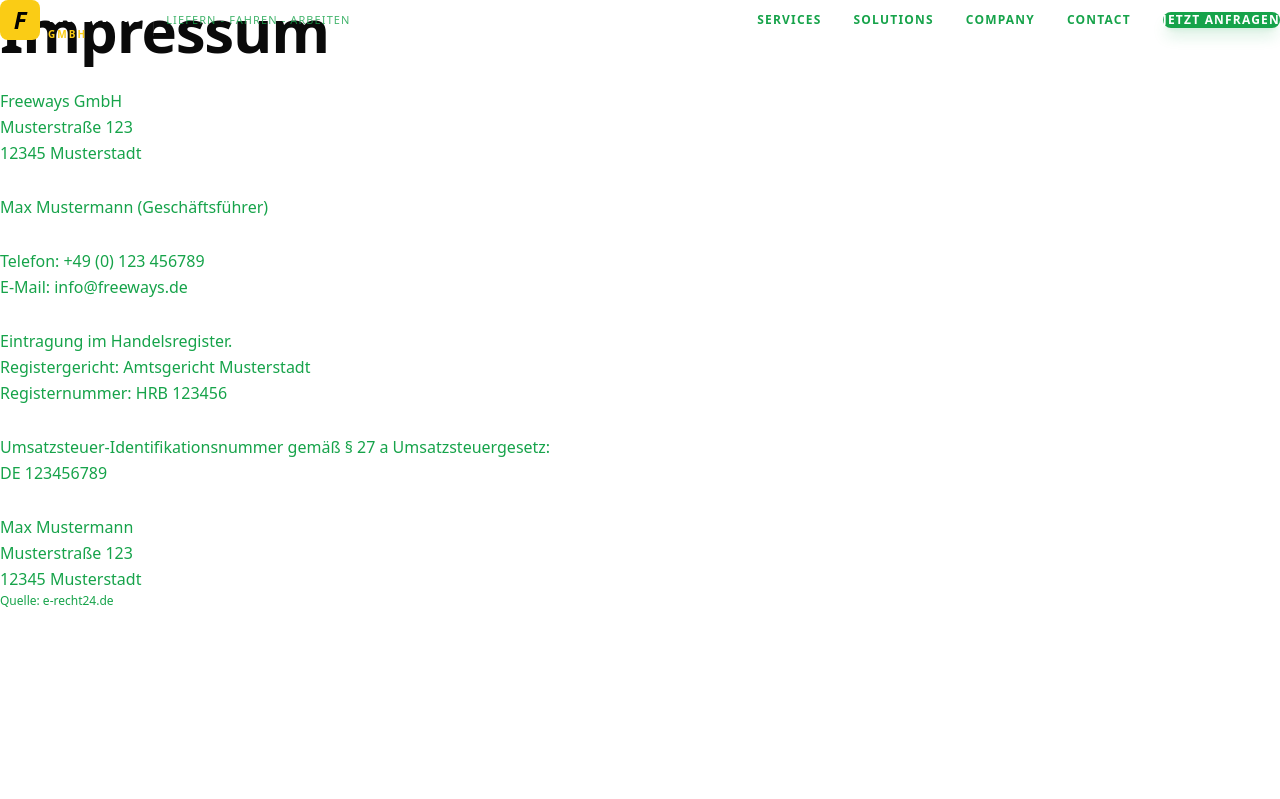
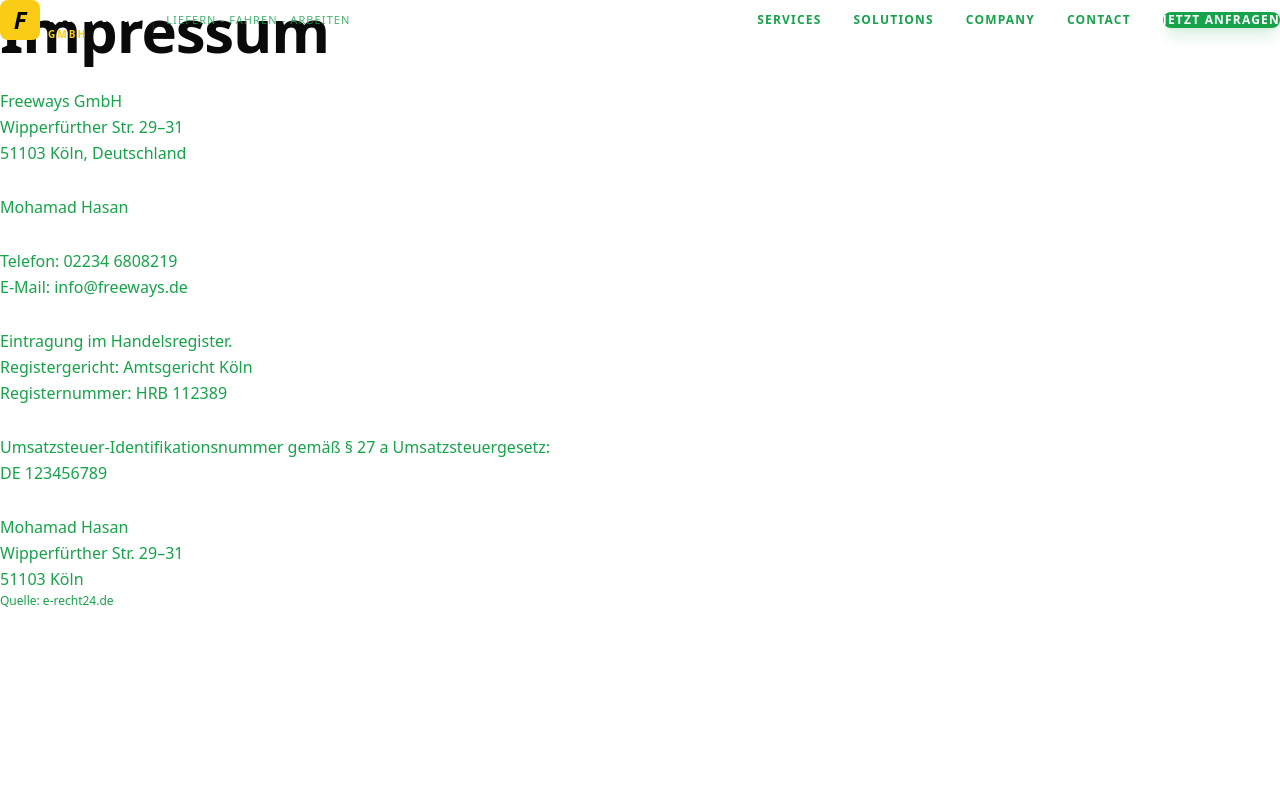
Before and after one commit to freewaysinfo/website, a Next.js app: page /impressum in a window 1280 px wide. Shown: the top 799 px of the page. Built offline with nearby package versions, Linux system fonts and the light colour scheme.

Commit message:
Update legal information with official registration details

```diff
--- a/src/app/datenschutz/page.tsx
+++ b/src/app/datenschutz/page.tsx
@@ -10,6 +10,15 @@
           <h2 className="text-xl font-bold text-white mb-4 uppercase tracking-wider">1. Datenschutz auf einen Blick</h2>
           <h3 className="font-bold text-white mt-4 mb-2">Allgemeine Hinweise</h3>
           <p>Die folgenden Hinweise geben einen einfachen Überblick darüber, was mit Ihren personenbezogenen Daten passiert, wenn Sie diese Website besuchen.</p>
+
+          <h3 className="font-bold text-white mt-6 mb-2">Verantwortliche Stelle</h3>
+          <p>
+            Freeways GmbH<br />
+            Mohamad Hasan<br />
+            Wipperfürther Str. 29–31<br />
+            D-51103 Köln<br />
+            E-Mail: info@freeways.de
+          </p>
         </section>
 
         <section>
--- a/src/app/impressum/page.tsx
+++ b/src/app/impressum/page.tsx
@@ -9,26 +9,26 @@
         <section>
           <h2 className="text-xl font-bold text-white mb-4 uppercase tracking-wider">Angaben gemäß § 5 TMG</h2>
           <p>Freeways GmbH</p>
-          <p>Musterstraße 123</p>
-          <p>12345 Musterstadt</p>
+          <p>Wipperfürther Str. 29–31</p>
+          <p>51103 Köln, Deutschland</p>
         </section>
 
         <section>
           <h2 className="text-xl font-bold text-white mb-4 uppercase tracking-wider">Vertreten durch</h2>
-          <p>Max Mustermann (Geschäftsführer)</p>
+          <p>Mohamad Hasan</p>
         </section>
 
         <section>
           <h2 className="text-xl font-bold text-white mb-4 uppercase tracking-wider">Kontakt</h2>
-          <p>Telefon: +49 (0) 123 456789</p>
+          <p>Telefon: 02234 6808219</p>
           <p>E-Mail: info@freeways.de</p>
         </section>
 
         <section>
           <h2 className="text-xl font-bold text-white mb-4 uppercase tracking-wider">Registereintrag</h2>
           <p>Eintragung im Handelsregister.</p>
-          <p>Registergericht: Amtsgericht Musterstadt</p>
-          <p>Registernummer: HRB 123456</p>
+          <p>Registergericht: Amtsgericht Köln</p>
+          <p>Registernummer: HRB 112389</p>
         </section>
 
         <section>
@@ -39,9 +39,9 @@
 
         <section>
           <h2 className="text-xl font-bold text-white mb-4 uppercase tracking-wider">Redaktionell verantwortlich</h2>
-          <p>Max Mustermann</p>
-          <p>Musterstraße 123</p>
-          <p>12345 Musterstadt</p>
+          <p>Mohamad Hasan</p>
+          <p>Wipperfürther Str. 29–31</p>
+          <p>51103 Köln</p>
         </section>
 
         <section className="pt-8 border-t border-white/10 text-xs">
```
